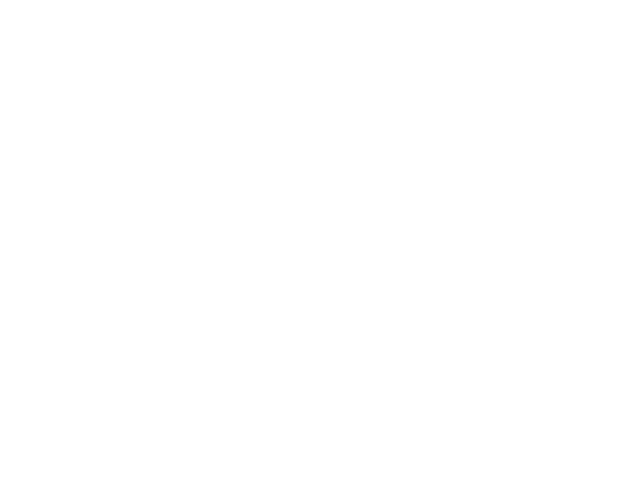
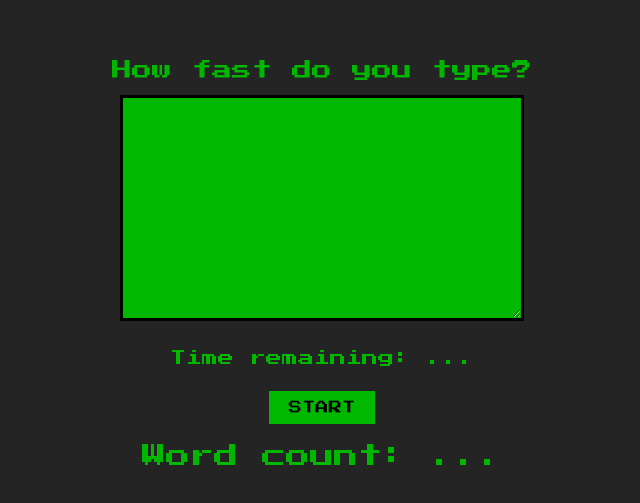
Before and after one commit to Jerune/Speed-Typing-Game, a React (Vite) app: page / in a window 1280 px wide. Shown: the part 133-636 px from the top of the page, without its empty margins (318-958 px from the left). Built offline with nearby package versions, Linux system fonts and the light colour scheme.

Commit message:
feat: Set App Base Structure + Styling

```diff
--- a/src/App.jsx
+++ b/src/App.jsx
@@ -4,7 +4,13 @@ import React, { useState } from 'react'
 function App() {
 
   return (
-    <h1></h1>
+    <>
+      <h1>How fast do you type?</h1>
+      <textarea />
+      <h4>Time remaining: ...</h4>
+      <button>Start</button>
+      <h2>Word count: ...</h2>
+    </>
   )
 }
 
--- a/src/index.css
+++ b/src/index.css
@@ -1,13 +1,10 @@
 :root {
-  font-family: Inter, Avenir, Helvetica, Arial, sans-serif;
+  font-family: 'Press Start 2P', cursive;
   font-size: 16px;
   line-height: 24px;
   font-weight: 400;
-
-  color-scheme: light dark;
-  color: rgba(255, 255, 255, 0.87);
   background-color: #242424;
-
+  color: #00b800;
   font-synthesis: none;
   text-rendering: optimizeLegibility;
   -webkit-font-smoothing: antialiased;
@@ -33,40 +30,9 @@ body {
 }
 
 h1 {
-  font-size: 3.2em;
+  font-size: 1.25rem;
+  text-align:center;
   line-height: 1.1;
-}
-
-button {
-  border-radius: 8px;
-  border: 1px solid transparent;
-  padding: 0.6em 1.2em;
-  font-size: 1em;
-  font-weight: 500;
-  font-family: inherit;
-  background-color: #1a1a1a;
-  cursor: pointer;
-  transition: border-color 0.25s;
-}
-button:hover {
-  border-color: #646cff;
-}
-button:focus,
-button:focus-visible {
-  outline: 4px auto -webkit-focus-ring-color;
-}
-
-@media (prefers-color-scheme: light) {
-  :root {
-    color: #213547;
-    background-color: #ffffff;
-  }
-  a:hover {
-    color: #747bff;
-  }
-  button {
-    background-color: #f9f9f9;
-  }
 }
 
 button {
@@ -80,11 +46,6 @@ button {
     text-transform: uppercase;
 }
 
-h1 {
-    font-size: 20px;
-    text-align:center;
-}
-
 textarea {
     font-family: 'Press Start 2P', cursive;
     border: 3px solid black;
```
